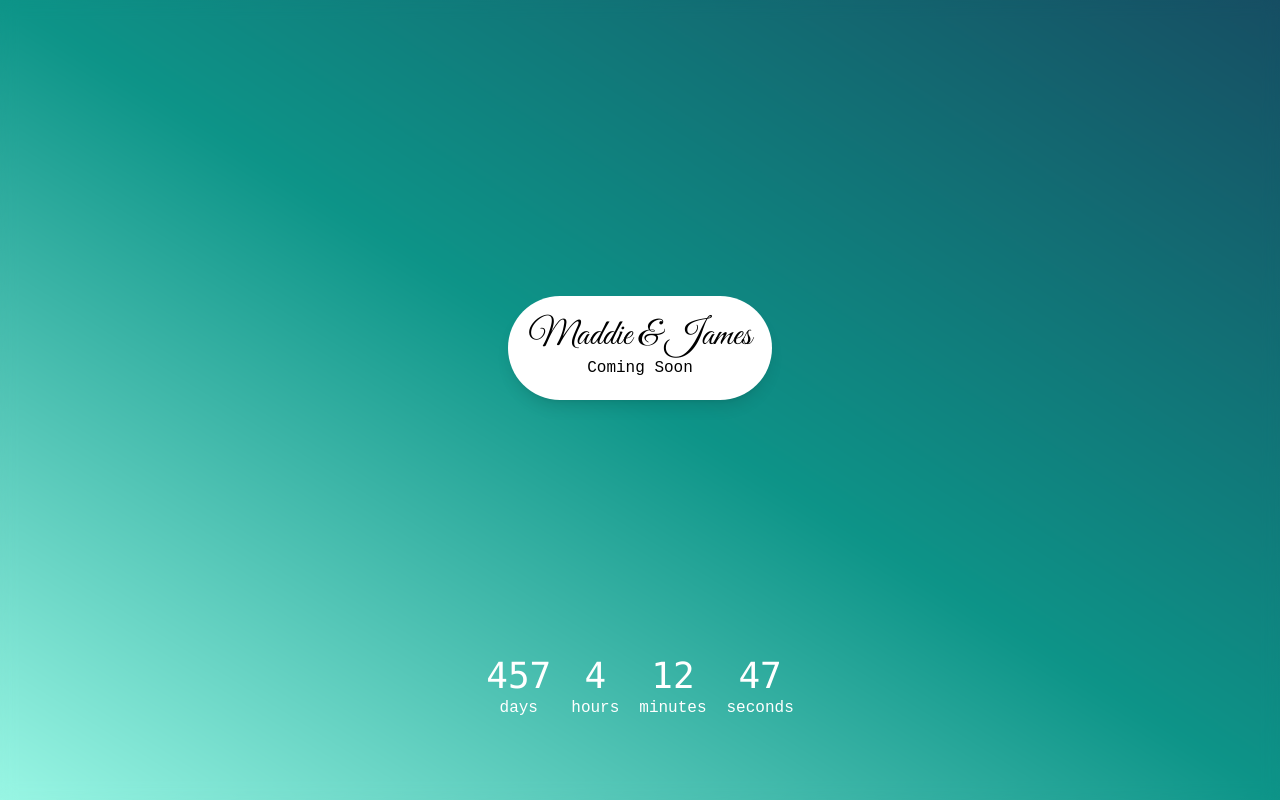
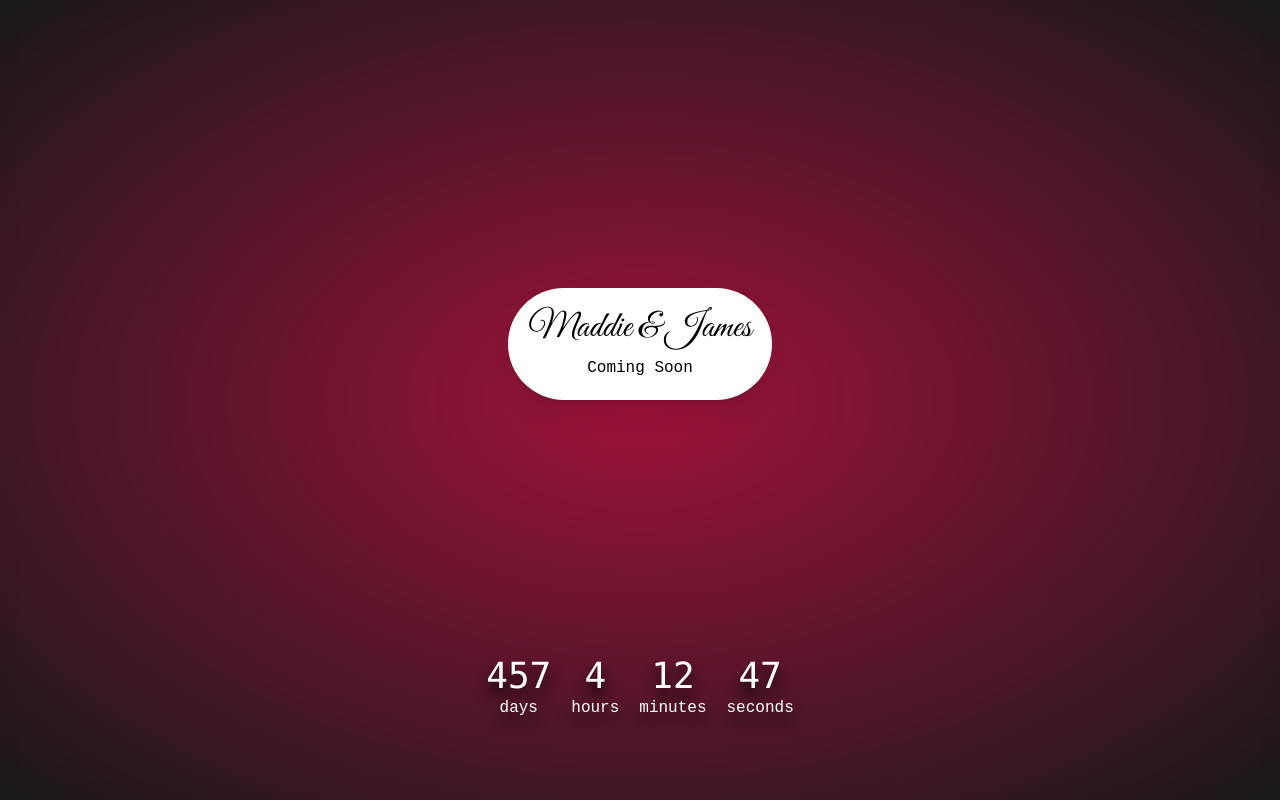
Before and after one commit to rylee-s/wedding-splash, a website: page index.html in a window 1280 px wide. Drawn offline with Linux system fonts and the light colour scheme.

Commit message:
Chang bg color

```diff
--- a/index.html
+++ b/index.html
@@ -11,16 +11,21 @@
   <link href="https://fonts.googleapis.com/css2?family=Great+Vibes&display=swap" rel="stylesheet">
 </head>
 
-<body class="h-screen backdrop-blur bg-gradient-to-tr from-teal-200 via-teal-600 to-cyan-900">
+<body class="h-screen backdrop-blur overscroll-none" style="
+background-color: rgb(24, 24, 27);
+background-image: radial-gradient(at 50% 50%, rgb(159, 18, 57) 0, transparent 100%);
+">
+
+<!-- bg-gradient-to-tr from-teal-200 via-teal-600 to-cyan-900"> -->
   <div class="container mx-auto h-full">
     <div class="flex justify-center h-full">
       <div class="absolute bottom-1/2">
-        <div class="p-5 bg-white rounded-full shadow-lg">
+        <div class="p-5 bg-white rounded-full shadow-xl">
           <h1 class="text-4xl text-center cursive">Maddie & James</h1>
-          <p class="text-center">Coming Soon</p>
+          <p class="text-center mt-2">Coming Soon</p>
         </div>
       </div>
-      <div class="absolute bottom-20 flex gap-5 text-white">
+      <div class="absolute bottom-20 flex gap-5 text-white"  style="text-shadow: 0px 10px 14px black">
         <div class="text-center">
           <span class="countdown font-mono text-4xl">
             <span id="days"></span>
@@ -72,6 +77,7 @@
     document.getElementById("hours").innerHTML = h;
     document.getElementById("minutes").innerHTML = m;
     document.getElementById("seconds").innerHTML = s;
+
   }
   setInterval('updateTimer()', 1000);
 </script>
```
Also changed, not shown: output.css.
